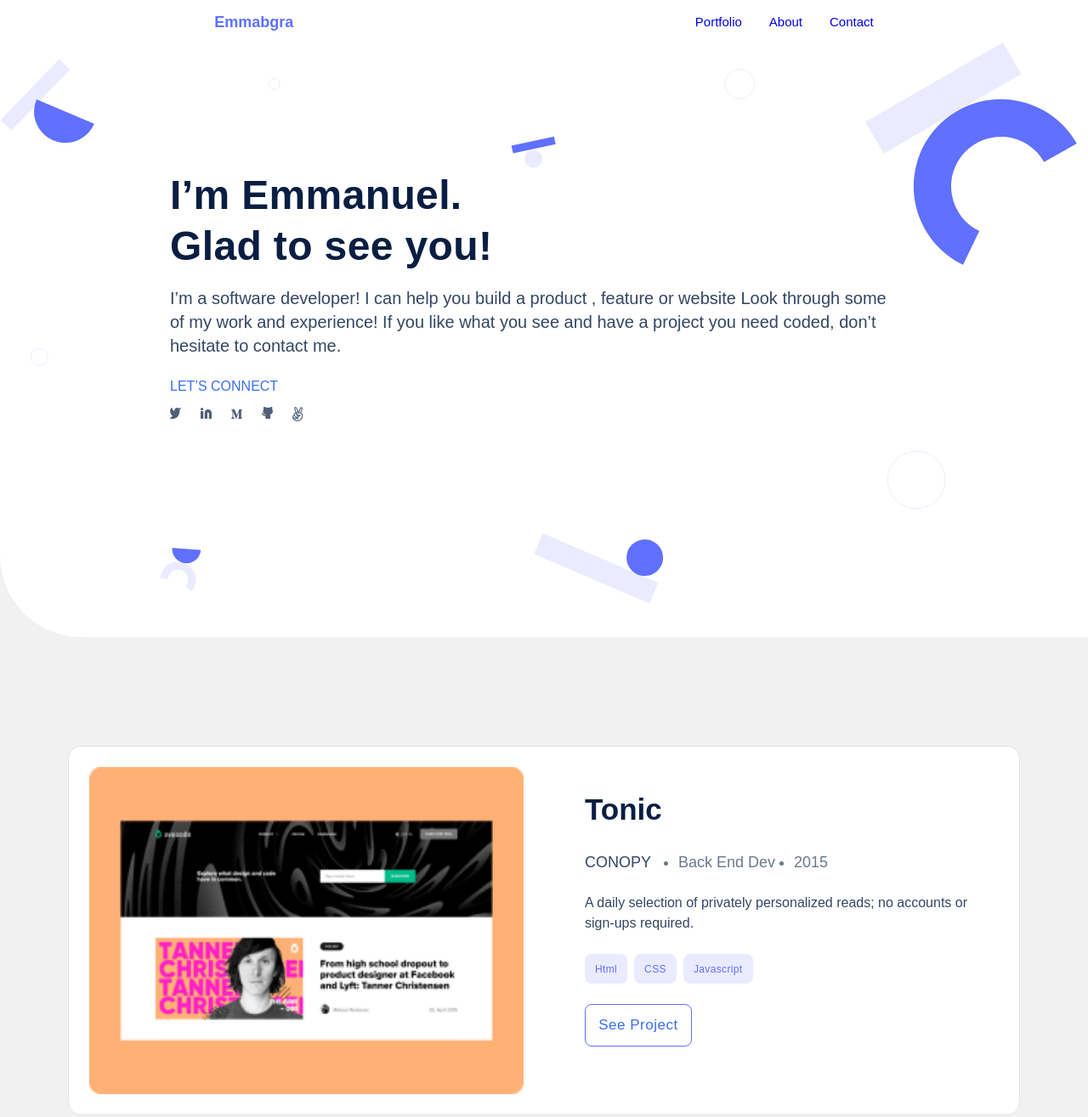
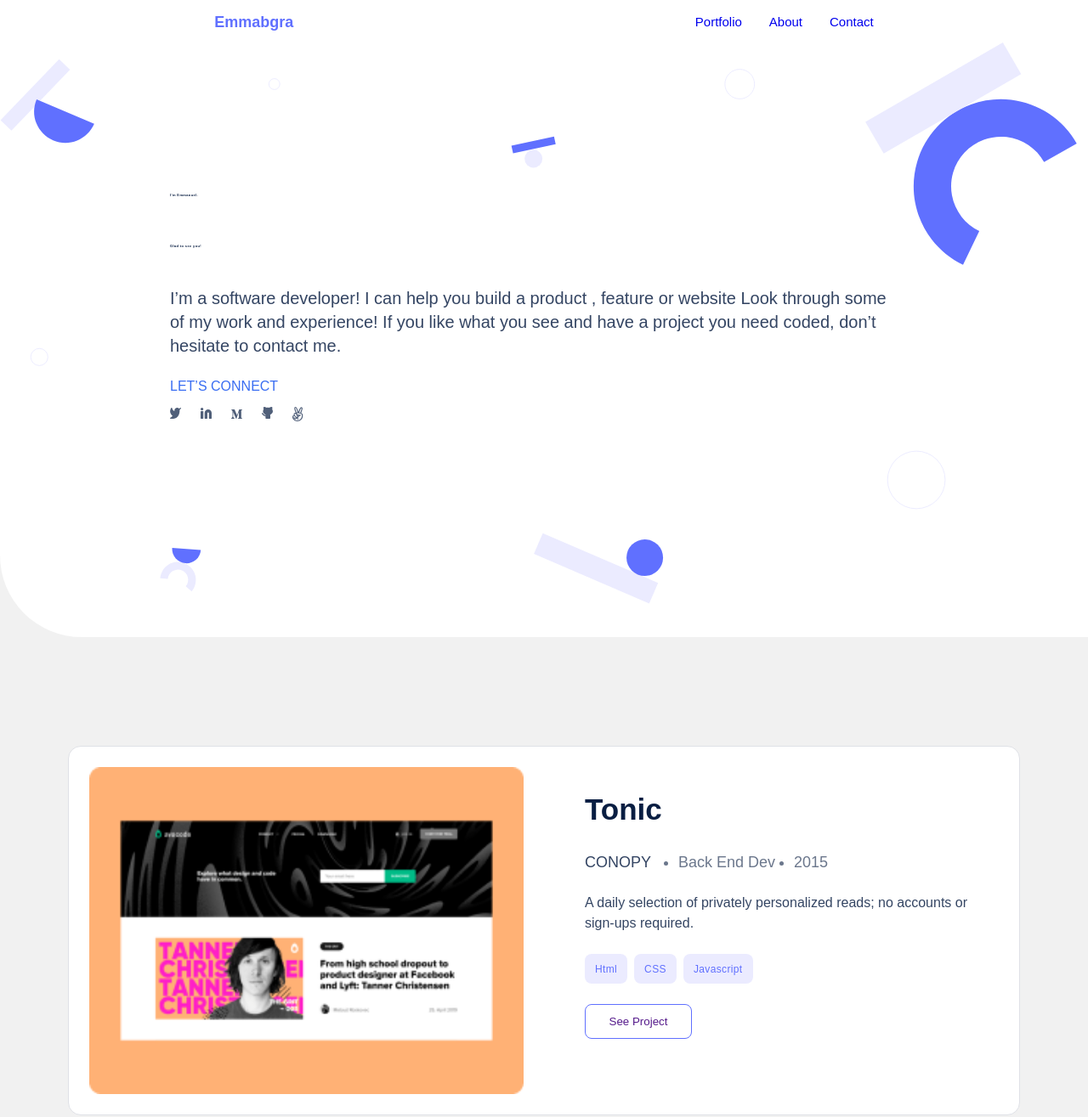
Before and after one commit to sibomana123/MV__Portfolio, a website: page index.html in a window 1280 px wide. Shown: the top 1315 px of the page at 85% size. Drawn offline with Linux system fonts and the light colour scheme.

```diff
--- a/desktopVersion.css
+++ b/desktopVersion.css
@@ -67,7 +67,7 @@
   letter-spacing: 0.37px;
   color: #091e42;
   padding: 150px 150px 2px 200px;
-  font-size: 48px;
+  font-size: 4px;
   text-align: left;
   line-height: 60px;
 }
@@ -249,24 +249,13 @@
   transition: 1s ease-out;
   transform: scale(0.6);
   background-color: #396df2;
-  color: #4053FC3D;
+  color: #4053fc3d;
 }
 
 .see__proj__btn a:hover {
   color: white;
-
 }
 
-.see__proj__btn a {
-  font-family: "Poppins", sans-serif;
-  font-size: 17px;
-  font-weight: 500;
-  line-height: 24px;
-  letter-spacing: 0.03em;
-  text-align: center;
-  color: #396df2;
-  cursor: pointer;
-}
 
 /* =======================END OF POST========================= */
 
@@ -338,7 +327,6 @@
   border-radius: 8px;
 }
 
-
 .resume_btn {
   font-family: "Poppins", sans-serif;
   background: transparent;
@@ -361,15 +349,21 @@
   color: white;
   transition: 1s ease-in-out;
   transform: scaleX(0.6);
+
   /* transform: translate(90deg); */
+
   /* animation: flipright 300ms ease forwards;
   transform-origin:right ;
   /* animation-duration: 1s; */
 
   /* transition: 1s ease-in-out; */
+
   /* transform: scale(-0.1, 1); */
+
   /* transform: scale(0.5); */
+
   /* transform: scale(0.1, 0.7); */
+
   /* height: 100px; */
 }
 
@@ -381,8 +375,6 @@
 
   }
 } */
-
-
 
 .lang__header {
   display: flex;
```
